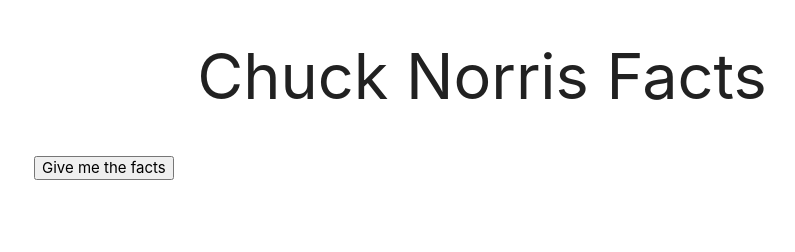
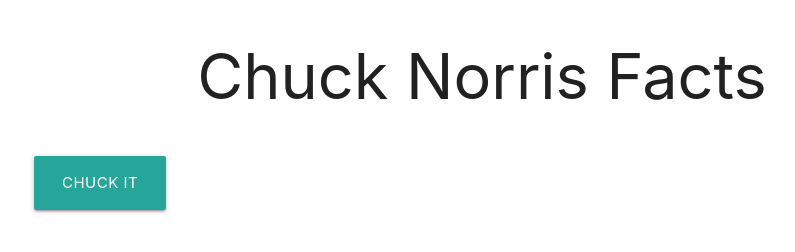
Before and after one commit to zachsgarden/chuck_facts, a plain HTML site: page index.html in a window 1280 px wide. Shown: the whole page, without its empty margins (158-953 px from the left). Drawn offline with nearby package versions, Linux system fonts and the light colour scheme.

Commit message:
button update

```diff
--- a/index.html
+++ b/index.html
@@ -15,7 +15,9 @@
     <div class="container">
       <h1>Chuck Norris Facts</h1>
       <div id="fact-wrap" class="row"></div>
-      <button onclick="getAFact()">Give me the facts</button>
+      <a class="waves-effect waves-light btn-large" onclick="getAFact()"
+        >Chuck it</a
+      >
     </div>
   </body>
 </html>
--- a/style.css
+++ b/style.css
@@ -5,5 +5,6 @@
 .card {
   display: flex;
   align-items: center;
+  justify-content: center;
   text-align: center;
 }
```
